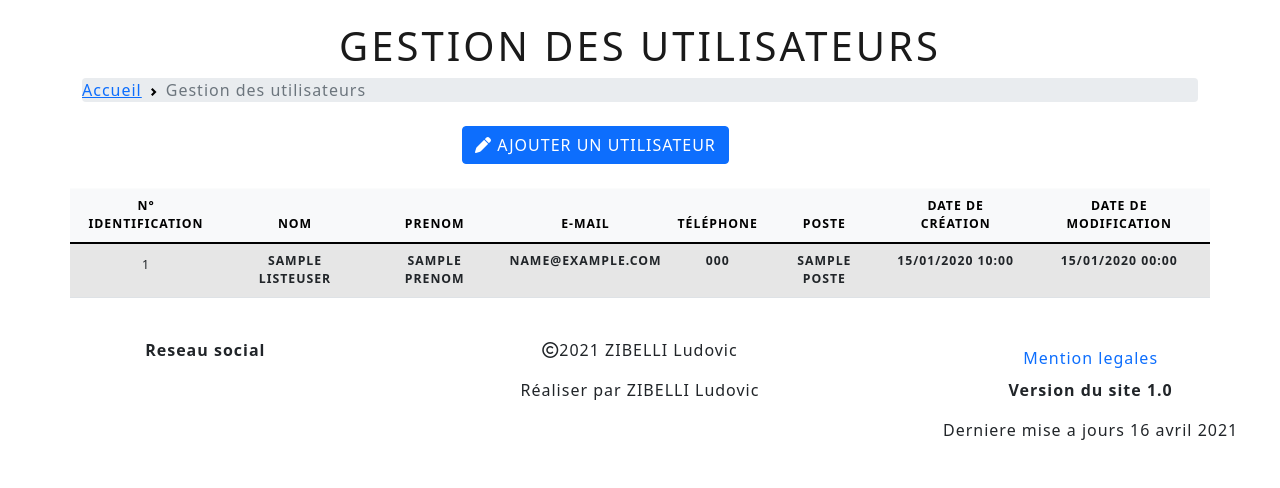
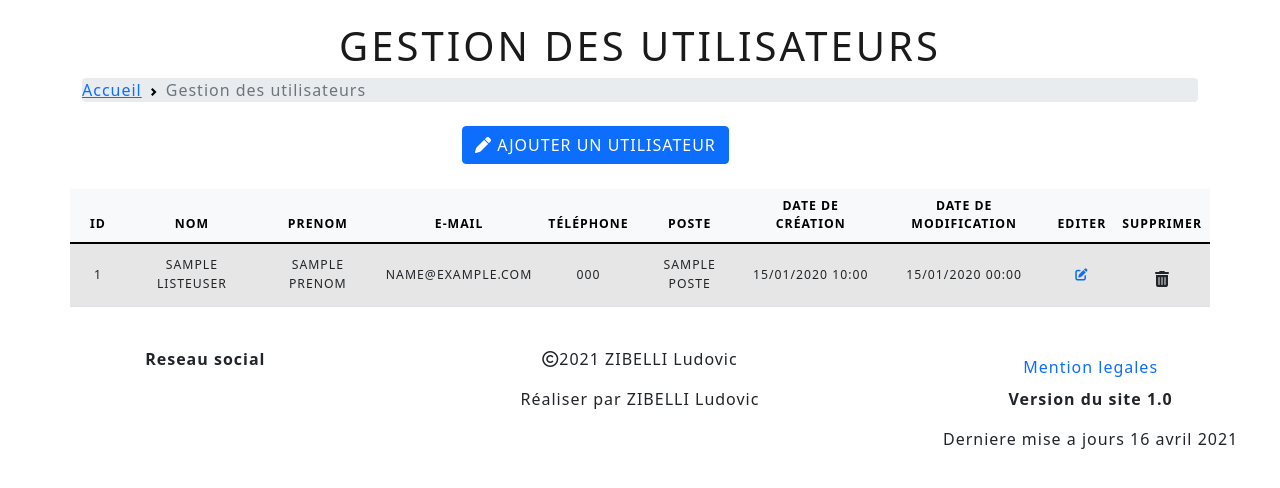
Before and after one commit to Ludovic-zibelli/crm_zibelliludovic, a Symfony app: template crm/templates/CRM/gestion/gestionuser.html.twig in a window 1280 px wide. Shown: the part 128-616 px from the top of the page. Run offline with Twig, Linux system fonts and the light colour scheme; the template is opened without the code that fills it: most values are stand-ins (such as "Sample title", 1, 10 or a date in 2020); lists and menus that the app fills with data are empty; some libraries are stand-ins or nearby versions.

Commit message:
Modification de la page contact mise en page du tableau de projet + amelioration de la page gestion des utilisateur

```diff
--- a/crm/src/Controller/GestionController.php
+++ b/crm/src/Controller/GestionController.php
@@ -177,7 +177,7 @@ class GestionController extends AbstractController
         if($form->isSubmitted() && $form->isValid())
         {
             $this->em->flush();
-            $this->addFlash('success', 'Interlocuteur modifier avec succès');
+            $this->addFlash('success', 'Utilisateur modifier avec succès');
             return $this->redirectToRoute('listeuser');
         }
         return $this->render('CRM/gestion/edituser.html.twig',[
--- a/crm/templates/CRM/gestion/edituser.html.twig
+++ b/crm/templates/CRM/gestion/edituser.html.twig
@@ -14,7 +14,6 @@
             </nav>
             <h1 class="text-center">Modifier</h1>
             <br>
-            <a href="" class="text-center">Retour</a>
             {{ form_start(form) }}
             <div class="card">
                 <div class="card-body">
--- a/crm/templates/CRM/gestion/gestionuser.html.twig
+++ b/crm/templates/CRM/gestion/gestionuser.html.twig
@@ -25,7 +25,7 @@
             <table class="table table-striped table-hover text-center">
                 <thead class="table-light">
                 <tr>
-                    <th scope="col">N° identification</th>
+                    <th scope="col">ID</th>
                     <th scope="col" >Nom</th>
                     <th scope="col" >Prenom</th>
                     <th scope="col" >E-mail</th>
@@ -33,19 +33,29 @@
                     <th scope="col" >Poste</th>
                     <th scope="col">Date de création</th>
                     <th scope="col">Date de modification</th>
+                    <th scope="col">Editer</th>
+                    <th scope="col">Supprimer</th>
                 </tr>
                 </thead>
                 <tbody>
             {% for users in listeuser %}
                 <tr>
-                    <th><a class="dropdown-item" href="{{ path ('show.user', {id: users.id })}}">{{ users.id }}</a></th>
-                    <th>{{ users.nom }}</th>
-                    <th>{{ users.prenom }}</th>
-                    <th>{{ users.email }}</th>
-                    <th>{{ users.telephone }}</th>
-                    <th>{{ users.poste }}</th>
-                    <th>{{ users.CreatedAt|date("d/m/Y H:i") }}</th>
-                    <th>{{ users.datemodification|date("d/m/Y H:i") }}</th>
+                    <th class="font-weight-lighter align-middle"><a class="dropdown-item" href="{{ path ('show.user', {id: users.id })}}">{{ users.id }}</a></th>
+                    <th class="font-weight-lighter align-middle">{{ users.nom }}</th>
+                    <th class="font-weight-lighter align-middle">{{ users.prenom }}</th>
+                    <th class="font-weight-lighter align-middle">{{ users.email }}</th>
+                    <th class="font-weight-lighter align-middle">{{ users.telephone }}</th>
+                    <th class="font-weight-lighter align-middle">{{ users.poste }}</th>
+                    <th class="font-weight-lighter align-middle">{{ users.CreatedAt|date("d/m/Y H:i") }}</th>
+                    <th class="font-weight-lighter align-middle">{{ users.datemodification|date("d/m/Y H:i") }}</th>
+                    <th class="font-weight-lighter align-middle"><a href="{{ path ('edituser', {id: users.id})}}"><i class="fas fa-edit"></i></a></th>
+                    <th class="font-weight-lighter align-middle">
+                        <form method="POST" action="{{ path ('deleteuser', {id: users.id})}}" style="display:inline-block">
+                            <input type="hidden" name="_method" value="DELETE">
+                            <input type="hidden" name="_token" value="{{ csrf_token('delete' ~ users.id)}}">
+                            <button class="btn" onclick="return confirm('Voulez-vous vraiment supprimer cette utilisateur?')"><i class="fas fa-trash-alt"></i></button>
+                        </form>
+                    </th>
                 </tr>
             {% endfor %}
                 </tbody>
--- a/crm/templates/CRM/gestion/viewuser.html.twig
+++ b/crm/templates/CRM/gestion/viewuser.html.twig
@@ -24,8 +24,8 @@
             <div class="col-4">
                 <a class="btn btn-primary btn-block" href="{{ path ('edituser', {id: user.id })}}" role="button"><i class="fas fa-pen"></i> Modifier</a>
             </div>
-            <div class="col-4">
-                <form method="POST" action="{{ path ('deleteuser', {id: user.id})}}" style="display:inline-block">
+            <div class="col-4 text-center">
+                <form method="POST" action="{{ path ('deleteuser', {id: user.id})}}" style="">
                     <input type="hidden" name="_method" value="DELETE">
                     <input type="hidden" name="_token" value="{{ csrf_token('delete' ~ user.id)}}">
                     <button class="btn btn-danger btn-block" onclick="return confirm('Voulez-vous vraiment supprimer cette utilisateur ?')"><i class="fas fa-trash-alt"></i> Supprimer</button>
```
Also changed, not shown: crm/templates/CRM/clients/viewclient.html.twig (+1 -13 lines).
